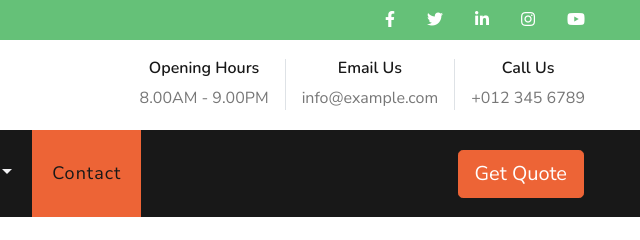
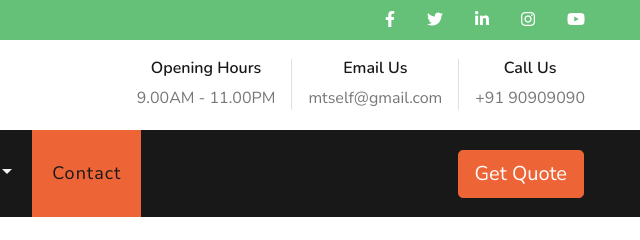
Before and after one commit to golisanthu/pets1100, a plain HTML site: page contact.html in a window 1280 px wide. Shown: the top 240 px of the page, 632-1272 px from the left. Drawn offline with nearby package versions, Linux system fonts and the light colour scheme.

Commit message:
Update contact.html

```diff
--- a/contact.html
+++ b/contact.html
@@ -3,7 +3,7 @@
 
 <head>
     <meta charset="utf-8">
-    <title>PetLover - Pet Care Website Template</title>
+    <title>Chockypet - ChocyPet Care Website Template</title>
     <meta content="width=device-width, initial-scale=1.0" name="viewport">
     <meta content="Free HTML Templates" name="keywords">
     <meta content="Free HTML Templates" name="description">
@@ -71,15 +71,15 @@
                 <div class="d-inline-flex align-items-center">
                     <div class="d-inline-flex flex-column text-center pr-3 border-right">
                         <h6>Opening Hours</h6>
-                        <p class="m-0">8.00AM - 9.00PM</p>
+                        <p class="m-0">9.00AM - 11.00PM</p>
                     </div>
                     <div class="d-inline-flex flex-column text-center px-3 border-right">
                         <h6>Email Us</h6>
-                        <p class="m-0">info@example.com</p>
+                        <p class="m-0">mtself@gmail.com</p>
                     </div>
                     <div class="d-inline-flex flex-column text-center pl-3">
                         <h6>Call Us</h6>
-                        <p class="m-0">+012 345 6789</p>
+                        <p class="m-0">+91 90909090</p>
                     </div>
                 </div>
             </div>
```
